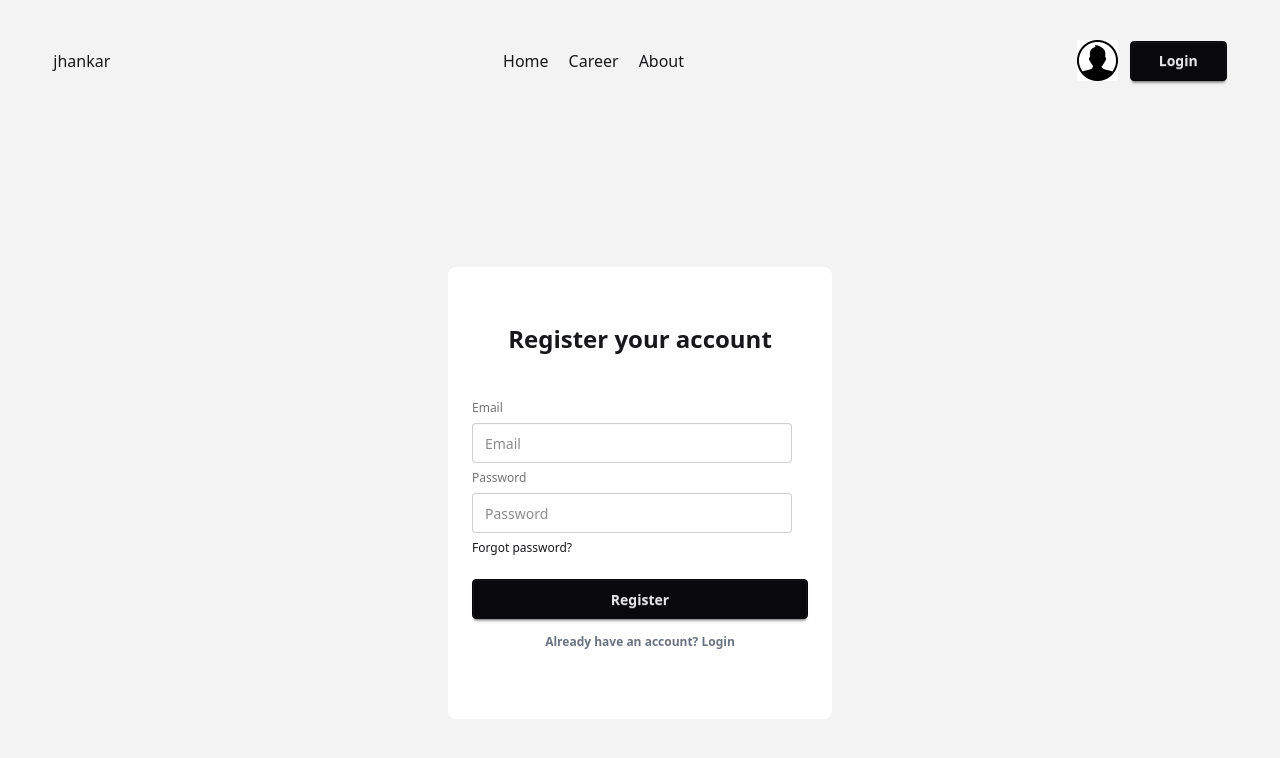
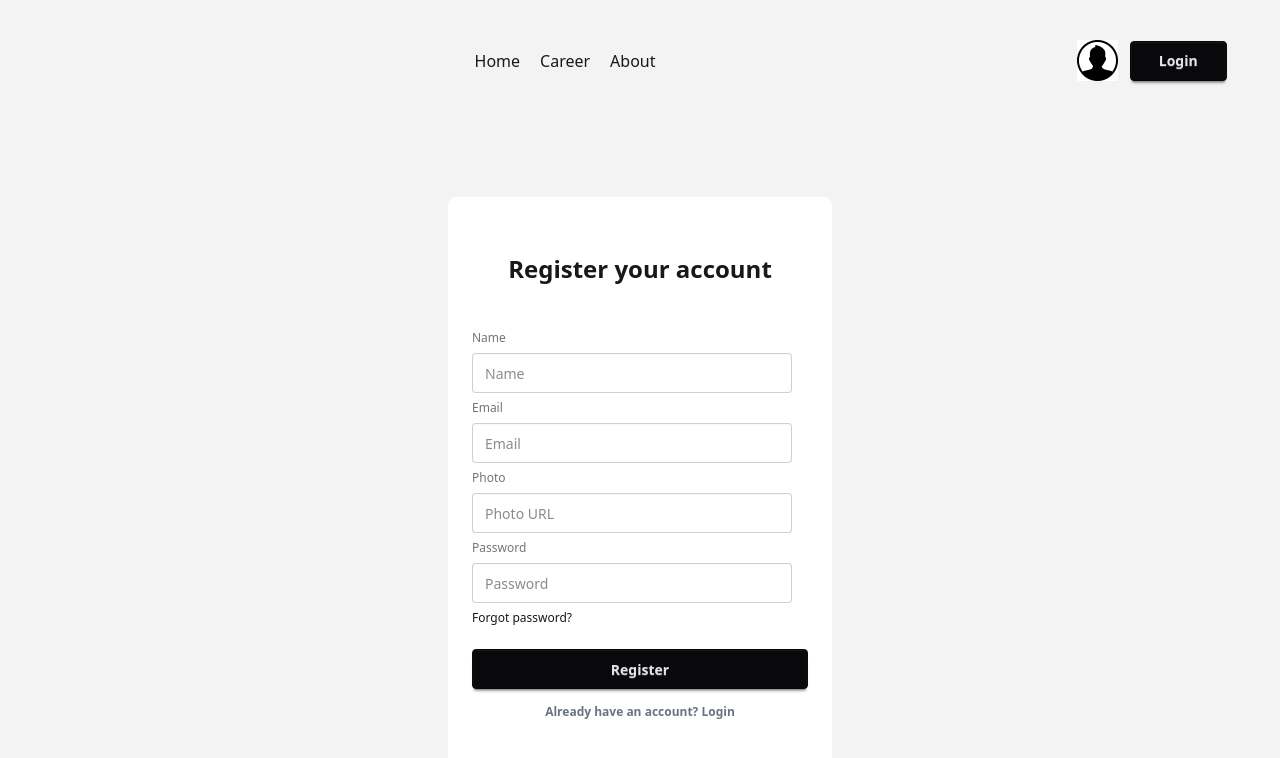
Before and after one commit to anayet71/dragon-news, a React (Vite) app: page /auth/register in a window 1280 px wide. Shown: the top 758 px of the page. Built offline with nearby package versions, Linux system fonts and the light colour scheme.

Commit message:
Register user using firebase

```diff
--- a/src/components/Navbar.jsx
+++ b/src/components/Navbar.jsx
@@ -8,7 +8,7 @@ const Navbar = () => {
     return (
         <div className="flex justify-between items-center pt-7">
             <div>
-            {user.name}
+            { user && user.name}
             </div>
             <div className="nav space-x-5">
         <Link to='/'>Home</Link>
--- a/src/pages/Register.jsx
+++ b/src/pages/Register.jsx
@@ -1,22 +1,58 @@
+import { useContext } from "react";
 import { Link } from "react-router-dom";
+import { AuthContext } from "../provider/AuthProvider";
 
 
 const Register = () => {
+
+    const {createNewUser} = useContext(AuthContext)
+
+    const handleSubmit = (e) =>{
+        e.preventDefault()
+        // Get form data
+        const form = new FormData(e.target)
+        const name = form.get("name")
+        const email = form.get("email")
+        const password = form.get("password")
+        const photo = form.get("photo")
+        console.log(  name, email, password, photo )
+
+        createNewUser(email, password).then((result) => {
+            const user = result.user
+            console.log(user)
+        })
+        .catch((error) => {
+            const errorCode = error.code;
+            const errorMessage = error.message;
+            console.log(errorCode, errorMessage);
+
+            // ..
+          });
+    }
+
     return (
         <div className=" min-h-screen flex justify-center items-center bg-[#F3F3F3] ">
             <div className="card w-full max-w-sm  shrink-0 py-10 bg-white">
                 <h2 className="text-center font-semibold text-2xl py-4">Register your account</h2>
-                <div className="card-body">
+                <form onSubmit={handleSubmit} className="card-body">
                     <fieldset className="fieldset">
+                        <label className="fieldset-label">Name</label>
+                        <input name="name" type="text" className="input" placeholder="Name" />
+
                         <label className="fieldset-label">Email</label>
-                        <input type="email" className="input" placeholder="Email" />
+                        <input name="email" type="email" className="input" placeholder="Email" />
+
+                        <label className="fieldset-label">Photo</label>
+                        <input name="photo" type="text" className="input" placeholder="Photo URL" />
+
                         <label className="fieldset-label">Password</label>
-                        <input type="password" className="input" placeholder="Password" />
+                        <input name="password" type="password" className="input" placeholder="Password" />
+
                         <div><a className="link link-hover">Forgot password?</a></div>
                         <button className="btn btn-neutral mt-4">Register</button>
                         <p className="font-semibold pt-2 text-gray-500 text-center">Already have an account?  <Link to='/auth/login'>Login</Link></p>
                     </fieldset>
-                </div>
+                </form>
             </div>
         </div>
     );
--- a/src/provider/AuthProvider.jsx
+++ b/src/provider/AuthProvider.jsx
@@ -1,21 +1,26 @@
 import { useState } from "react";
 import { createContext } from "react";
+import app from "../components/firebase/firebase.config";
+import { createUserWithEmailAndPassword, getAuth } from "firebase/auth";
+
 
 export const AuthContext = createContext()
-const AuthProvider = ({children}) => {
-    const [user, setUser] = useState({
-        name: "jhankar",
-        email : 'at@js.com'
-    })
+const auth = getAuth(app);
 
+const AuthProvider = ({ children }) => {
+    const [user, setUser] = useState(null)
+    const createNewUser = (email, password) =>{
+        return createUserWithEmailAndPassword(auth, email, password)
+    }
     const authInfo = {
         user,
-        setUser
+        setUser,
+        createNewUser
     }
     return (
-            <AuthContext.Provider value={authInfo}>
-                {children}
-            </AuthContext.Provider>
+        <AuthContext.Provider value={authInfo}>
+            {children}
+        </AuthContext.Provider>
 
     );
 };
```
